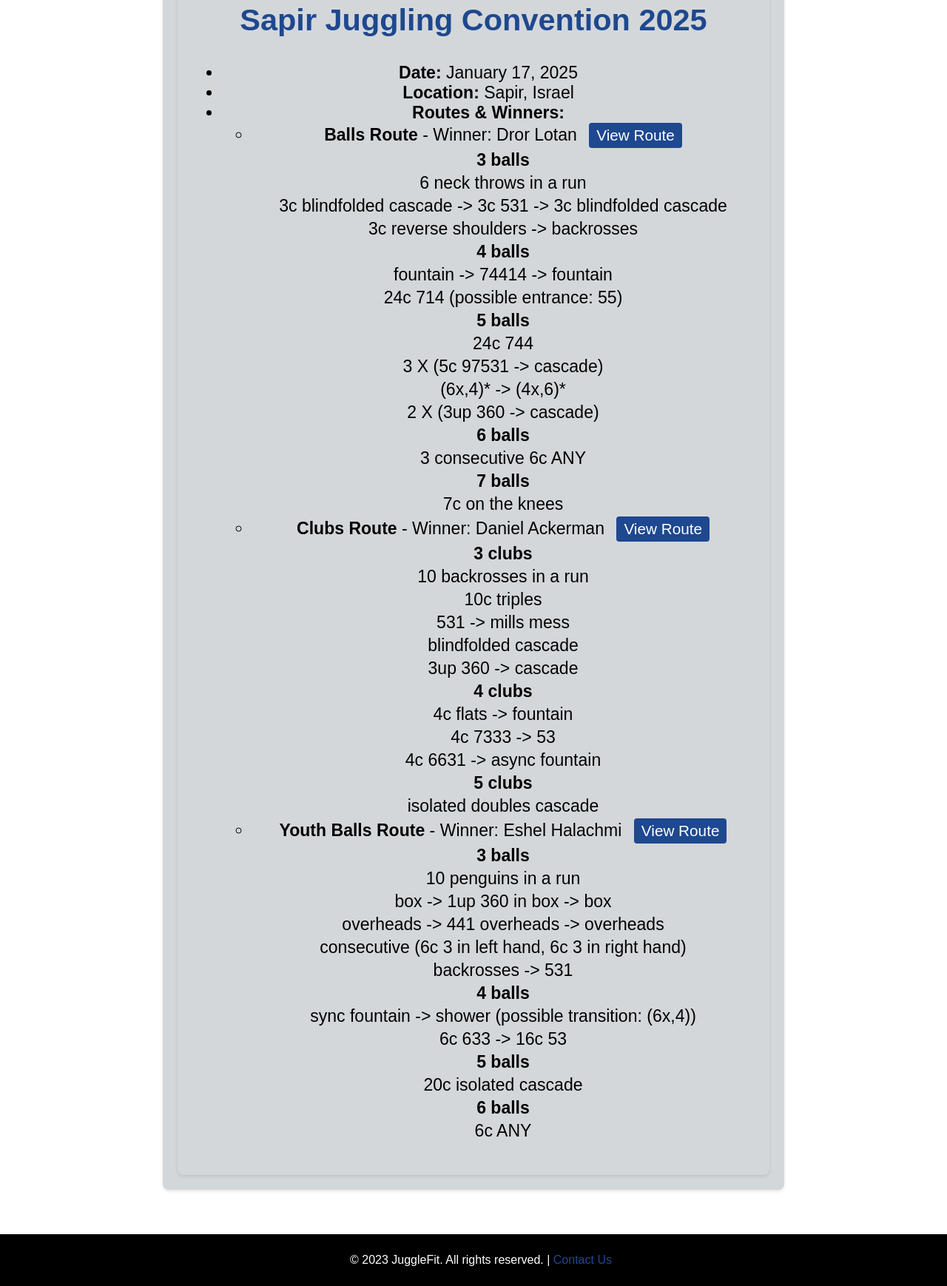
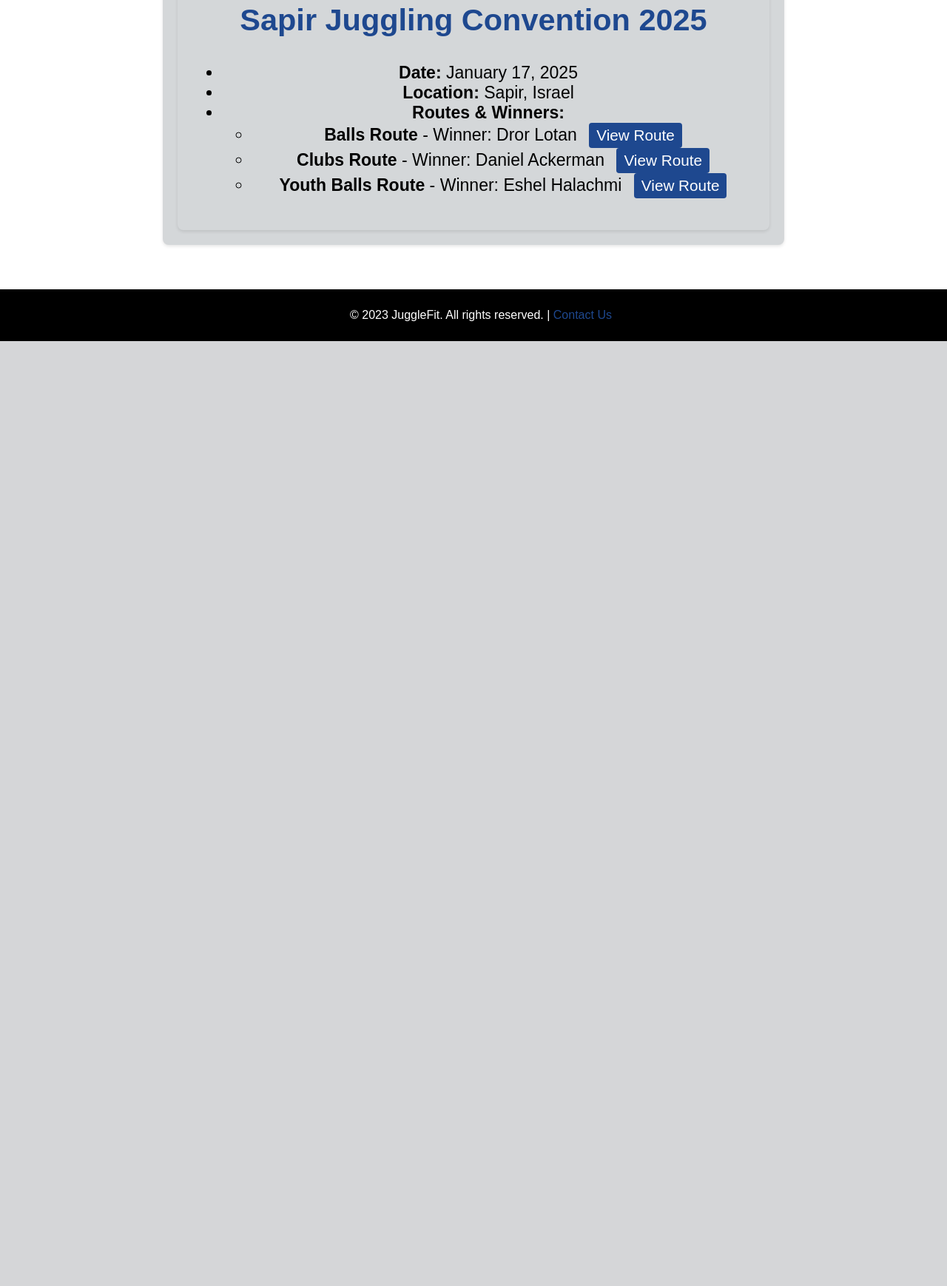
Before and after one commit to ofekraf/jugglefit_website, a Flask app: page /about/previous_competitions in a window 1280 px wide. Shown: the part 613-2351 px from the top of the page at 74% size. After the commit the page ends 1074 px from the top, so only its background shows below. Run offline with Flask 3, Linux system fonts and the light colour scheme.

Commit message:
UI + Tagging fixes

```diff
--- a/app.py
+++ b/app.py
@@ -42,7 +42,7 @@ def create_route():
         min_difficulty = int(request.form['min_difficulty'])
         max_difficulty = int(request.form['max_difficulty'])
         route_length = int(request.form['route_length'])
-        excluded_tags = {Tag.get_key_by_value(key) for key in request.form.getlist('excluded_tags')}
+        exclude_tags = {Tag.get_key_by_value(key) for key in request.form.getlist('exclude_tags')}
 
         try:
             route = generate_route(
@@ -52,7 +52,7 @@ def create_route():
                 min_difficulty=min_difficulty,
                 max_difficulty=max_difficulty,
                 route_length=route_length,
-                excluded_tags=excluded_tags,
+                exclude_tags=exclude_tags,
             )
         except NotEnoughTricksFoundException:
             route = {}  # Handled in tricks_display.html
--- a/route_generator/__main__.py
+++ b/route_generator/__main__.py
@@ -12,7 +12,7 @@ if __name__ == "__main__":
         min_difficulty=0,
         max_difficulty=100,
         route_length=2,
-        excluded_tags={Tag.Siteswap}
+        exclude_tags={Tag.Siteswap}
     )
 
     route_lines = []
--- a/route_generator/route_generator.py
+++ b/route_generator/route_generator.py
@@ -25,12 +25,12 @@ def generate_route(*,
     min_difficulty: int,
     max_difficulty: int,
     route_length: int,
-    excluded_tags: Set[Tag]
+    exclude_tags: Set[Tag]
 ):
     relevant_tricks = [trick for trick in PROP_TO_TRICKS[prop] if
                        max_difficulty >= trick.difficulty >= min_difficulty and
                        max_props >= trick.props_count >= min_props and
-                       not has_intersection(trick.tags, excluded_tags)]
+                       not has_intersection(trick.tags, exclude_tags)]
 
     if len(relevant_tricks) < route_length:
         raise NotEnoughTricksFoundException()
--- a/static/css/styles.css
+++ b/static/css/styles.css
@@ -224,6 +224,24 @@ footer {
     cursor: pointer;
     font-size: 0.9em;
     transition: background-color 0.3s ease;
+}
+
+.route-container {
+    width: 100%;
+    margin: 0 auto;
+    display: block;
+    justify-content: center;
+    border: 1px solid black;
+    border-collapse: collapse;
+}
+
+.route, .route-header, .route-trick {
+    text-align: center;
+    white-space: normal;
+    align-items: center;
+    position: relative;
+    border: 1px solid gray;
+    display: inline;
 }
 
 .route-button:hover {
--- a/templates/previous_competitions.html
+++ b/templates/previous_competitions.html
@@ -25,8 +25,8 @@
                 <div class="route-button-container">
                     <button class="route-button" onclick="toggle_route('sjc2025-balls-route')">View Route</button>
                 </div>
-                <div class="route-container" id="sjc2025-balls-route">
-                    <table class="route" style="display: inline;">
+                <div class="route-container" id="sjc2025-balls-route", style="display: none;">
+                    <table class="route">
                         <tr><th class="route-header">3 balls</th></tr>
                             <tr><td class="route-trick">6 neck throws in a run</td></tr>
                             <tr><td class="route-trick">3c blindfolded cascade -> 3c 531 -> 3c blindfolded cascade</td></tr>
@@ -51,8 +51,8 @@
                 <div class="route-button-container">
                     <button class="route-button" onclick="toggle_route('sjc2025-clubs-route')">View Route</button>
                 </div>
-                <div class="route-container" id="sjc2025-clubs-route">
-                    <table class="route" style="display: inline;">
+                <div class="route-container" id="sjc2025-clubs-route" style="display: none;">
+                    <table class="route">
                         <tr><th class="route-header">3 clubs</th></tr>
                             <tr><td class="route-trick">10 backrosses in a run</td></tr>
                             <tr><td class="route-trick">10c triples</td></tr>
@@ -73,8 +73,8 @@
                 <div class="route-button-container">
                     <button class="route-button" onclick="toggle_route('sjc2025-youth-balls-route')">View Route</button>
                 </div>
-                <div class="route-container" id="sjc2025-youth-balls-route">
-                    <table class="route" style="display: inline;">
+                <div class="route-container" id="sjc2025-youth-balls-route" style="display: none;">
+                    <table class="route">
                         <tr><th class="route-header">3 balls</th></tr>
                             <tr><td class="route-trick">10 penguins in a run</td></tr>
                             <tr><td class="route-trick">box -> 1up 360 in box -> box</td></tr>
```
